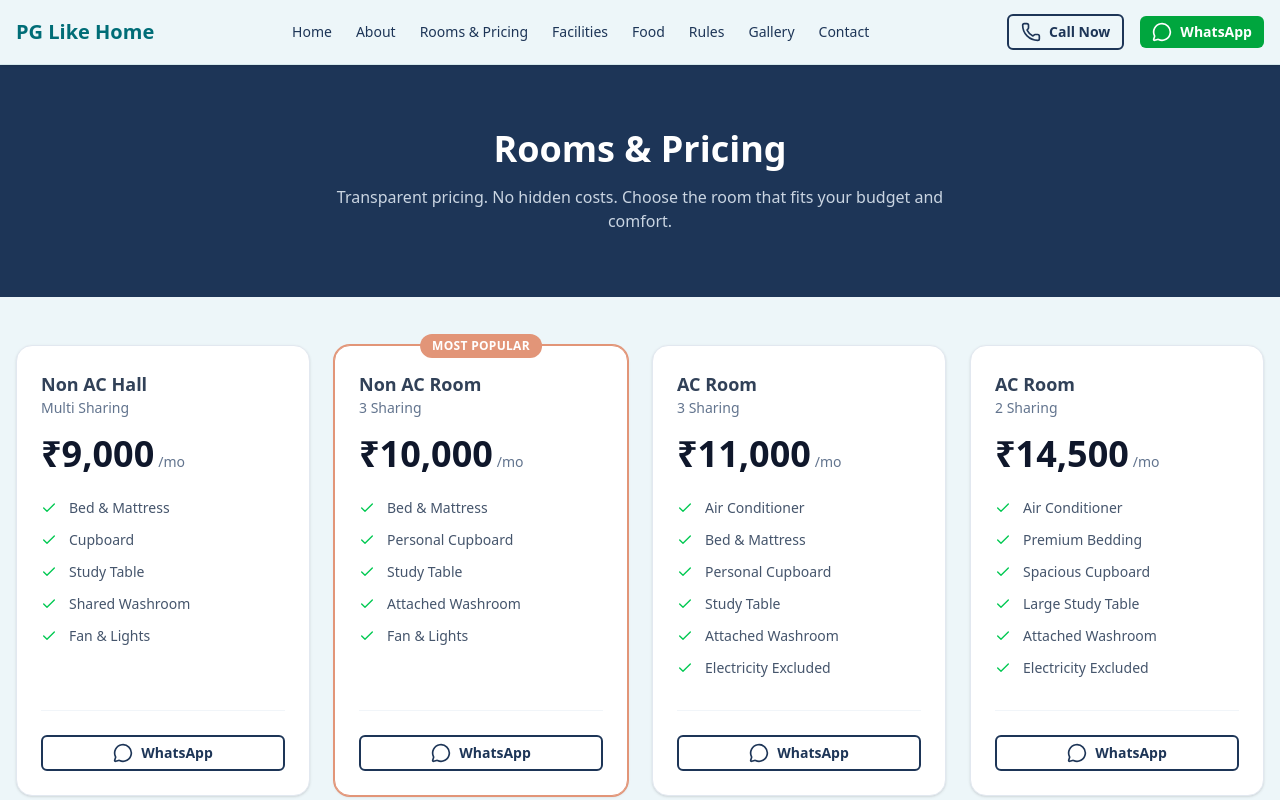
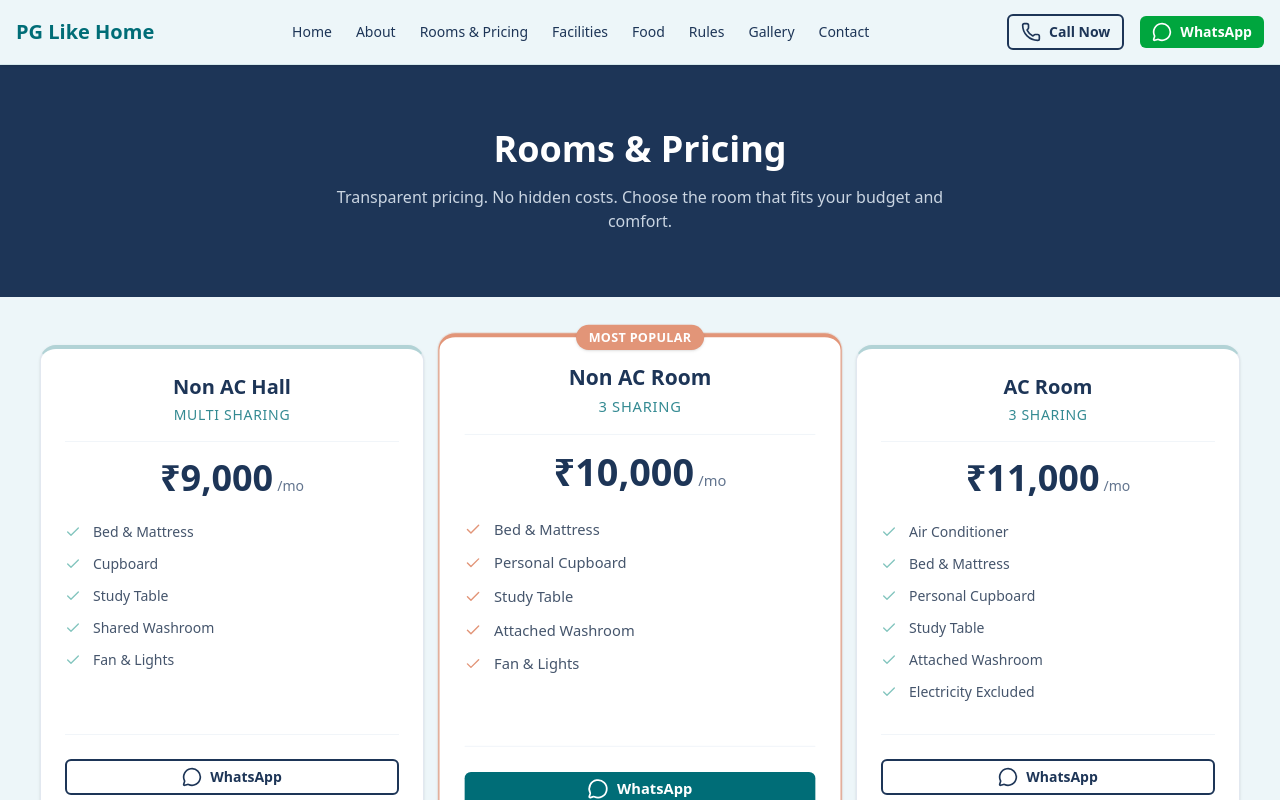
Before and after one commit to DhavalSurela/Pg-Like-Home, a Next.js app: page /rooms in a window 1280 px wide. Shown: the top 800 px of the page. Built offline with nearby package versions, Linux system fonts and the light colour scheme.

Commit message:
Refine Rooms layout to balanced grid and enhanced card styling

```diff
--- a/app/rooms/page.tsx
+++ b/app/rooms/page.tsx
@@ -57,40 +57,49 @@ export default function Rooms() {
             </div>
 
             <div className="container mx-auto px-4 mt-12">
-                {/* Pricing Grid */}
-                <div className="grid grid-cols-1 md:grid-cols-2 lg:grid-cols-3 xl:grid-cols-4 gap-6">
+                {/* Pricing Grid - Centered Flex/Grid approach for better balance with 5 items */}
+                <div className="flex flex-wrap justify-center gap-6">
                     {rooms.map((room, index) => (
                         <div
                             key={index}
-                            className={`relative bg-white rounded-2xl p-6 shadow-sm border ${room.recommended ? 'border-brand-orange ring-1 ring-brand-orange shadow-md' : 'border-slate-200'} flex flex-col`}
+                            className={`relative bg-white rounded-2xl p-6 shadow-sm border border-t-4 flex flex-col w-full md:w-[calc(50%-1.5rem)] lg:w-[calc(33.333%-1.5rem)] max-w-sm transition-transform hover:-translate-y-1 ${room.recommended
+                                    ? 'border-brand-orange ring-1 ring-brand-orange/20 shadow-md scale-105 z-10'
+                                    : 'border-slate-200 border-t-brand-blue/30 hover:border-t-brand-blue hover:shadow-md'
+                                }`}
                         >
                             {room.recommended && (
-                                <div className="absolute top-0 left-1/2 -translate-x-1/2 -translate-y-1/2 bg-brand-orange text-white text-xs font-bold px-3 py-1 rounded-full uppercase tracking-wide">
+                                <div className="absolute top-0 left-1/2 -translate-x-1/2 -translate-y-1/2 bg-brand-orange text-white text-xs font-bold px-3 py-1 rounded-full uppercase tracking-wide shadow-sm">
                                     Most Popular
                                 </div>
                             )}
 
-                            <div className="mb-4">
-                                <h3 className="text-lg font-semibold text-slate-700">{room.title}</h3>
-                                <p className="text-sm text-slate-500">{room.type}</p>
+                            <div className="mb-4 text-center border-b border-slate-100 pb-4">
+                                <h3 className="text-xl font-bold text-brand-dark">{room.title}</h3>
+                                <p className="text-sm font-medium text-brand-blue/80 mt-1 uppercase tracking-wider">{room.type}</p>
                             </div>
 
-                            <div className="mb-6 flex items-baseline gap-1">
-                                <span className="text-4xl font-bold text-slate-900">{room.price}</span>
+                            <div className="mb-6 flex justify-center items-baseline gap-1 text-brand-dark">
+                                <span className="text-4xl font-bold">{room.price}</span>
                                 <span className="text-sm text-slate-500 font-medium">/mo</span>
                             </div>
 
                             <ul className="space-y-3 mb-8 flex-grow">
                                 {room.features.map((feature, idx) => (
                                     <li key={idx} className="flex items-start gap-3 text-sm text-slate-600">
-                                        <Check className="w-4 h-4 text-green-500 shrink-0 mt-0.5" />
+                                        <div className="mt-0.5 min-w-4">
+                                            <Check className={`w-4 h-4 ${room.recommended ? 'text-brand-orange' : 'text-brand-green'}`} />
+                                        </div>
                                         <span>{feature}</span>
                                     </li>
                                 ))}
                             </ul>
 
                             <div className="mt-auto pt-6 border-t border-slate-100">
-                                <WhatsAppButton className="w-full justify-center" size="sm" variant="outline" />
+                                <WhatsAppButton
+                                    className="w-full justify-center"
+                                    size="sm"
+                                    variant={room.recommended ? "primary" : "outline"}
+                                />
                             </div>
                         </div>
                     ))}
```
